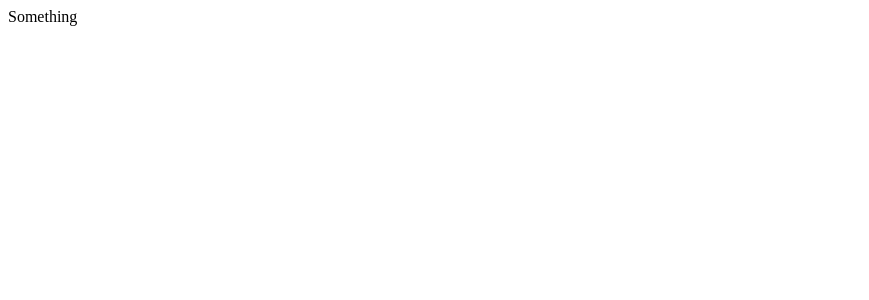
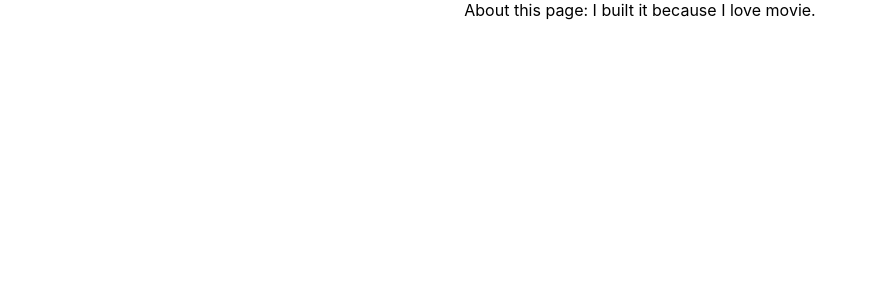
Before and after one commit to Geunho-Choi/movie_app_2021, a React (Create React App) app: page /#/about in a window 1280 px wide. Shown: the top 300 px of the page, without its empty margins (0-869 px from the left). Built offline with nearby package versions, Linux system fonts and the light colour scheme.

Commit message:
update react-lecture 6.1 Build Router(exact={true})

```diff
--- a/package.json
+++ b/package.json
@@ -11,6 +11,7 @@
     "prop-types": "^15.7.2",
     "react": "^17.0.2",
     "react-dom": "^17.0.2",
+    "react-router-dom": "^5.3.0",
     "react-scripts": "4.0.3",
     "web-vitals": "^1.1.2"
   },
--- a/src/App.js
+++ b/src/App.js
@@ -1,7 +1,15 @@
 import React from "react";
+import { HashRouter, Route } from "react-router-dom";
+import Home from "./routes/Home";
+import About from "./routes/About";
 
 function App() {
-  return <span>Something</span>;
+  return (
+    <HashRouter>
+      <Route path="/" exact={true} component={Home} />
+      <Route path="/about" component={About} />
+    </HashRouter>
+  );
 }
 
 export default App;
--- a/src/components/Movie.js
+++ b/src/components/Movie.js
@@ -12,7 +12,7 @@
         <ul className="movie__genres">
           {genres.map((genre, index) => (
             <li key={index} className="genres__genre">
-              {index}
+              {/* {index} */}
               {genre}
             </li>
           ))}
--- a/src/routes/About.js
+++ b/src/routes/About.js
@@ -0,0 +1,7 @@
+import React from "react";
+
+function About() {
+  return <span>About this page: I built it because I love movie.</span>;
+}
+
+export default About;
--- a/src/routes/Home.js
+++ b/src/routes/Home.js
@@ -57,4 +57,4 @@
 }
 // 처음에 우리가 render를 하면 호출되는 life cycle method는 뭘까?-->componentDidMount
 
-export default App;
+export default Home;
```
Also changed, not shown: 1 other file (tests, documents, lock files or other folders).
